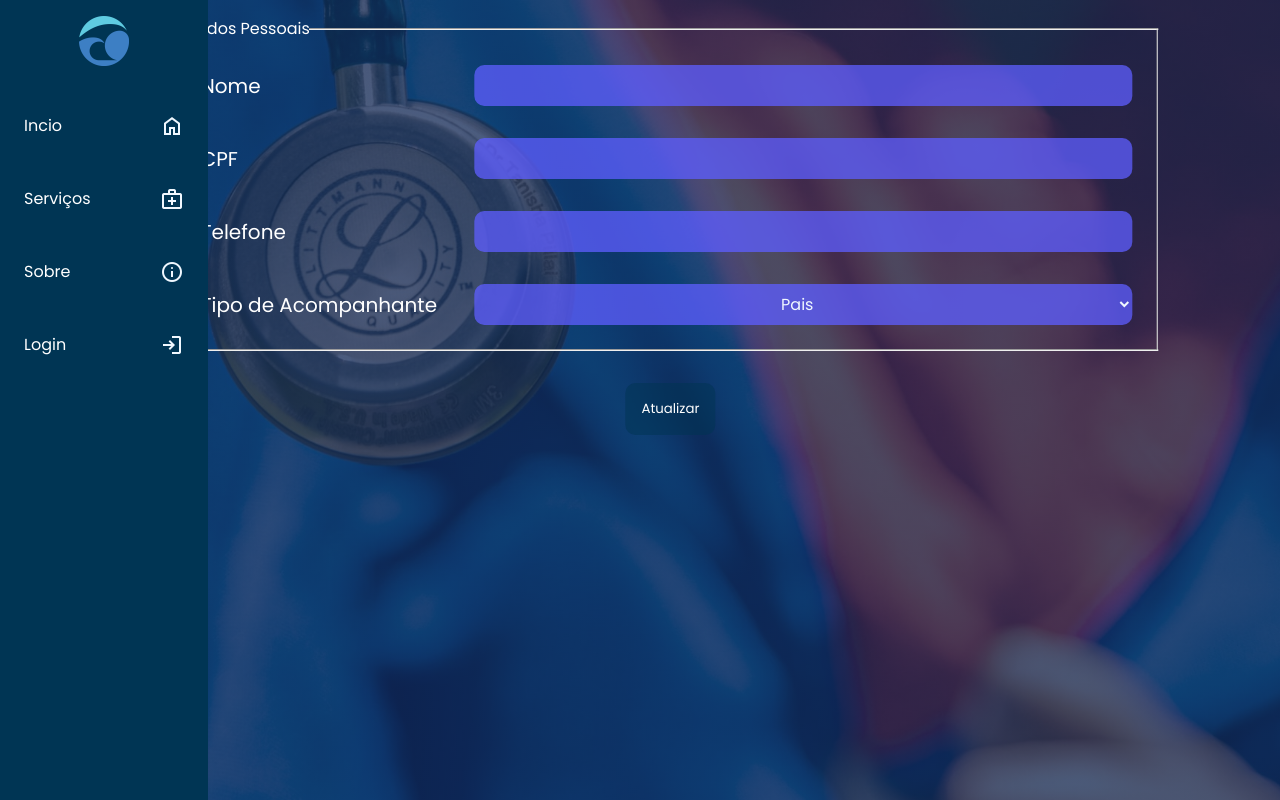
After one commit to lippekstro/hipocrates, a PHP site: page /views/editar_acompanhante.php?id_acompanhante=1 in a window 1280 px wide. The commit adds this page. Run offline with PHP 8.4, Linux system fonts and the light colour scheme; data that the repository does not hold is empty.

Commit message:
editar e deletar acompanhante

```diff
--- a/models/acompanhante.php
+++ b/models/acompanhante.php
@@ -63,14 +63,13 @@ class Acompanhante
 
     public function editar()
     {
-        $query = "UPDATE acompanhante SET nome = :nome, cpf = :cpf, telefone = :telefone, tipo = :tipo, id_paciente = :id_paciente WHERE id_acompanhante = :id_acompanhante";
+        $query = "UPDATE acompanhante SET nome = :nome, cpf = :cpf, telefone = :telefone, tipo = :tipo WHERE id_acompanhante = :id_acompanhante";
         $conexao = Conexao::conectar();
         $stmt = $conexao->prepare($query);
         $stmt->bindValue(":nome", $this->nome);
         $stmt->bindValue(":cpf", $this->cpf);
         $stmt->bindValue(":telefone", $this->telefone);
         $stmt->bindValue(":tipo", $this->tipo);
-        $stmt->bindValue(":id_paciente", $this->id_paciente);
         $stmt->bindValue(":id_acompanhante", $this->id_acompanhante);
         $stmt->execute();
     }
--- a/views/acompanhante_cad.php
+++ b/views/acompanhante_cad.php
@@ -1,5 +1,6 @@
 <?php
 require_once $_SERVER["DOCUMENT_ROOT"] . "/hipocrates/templates/cabecalho.php"
+
 ?>
 
 <section id="section-cad-acompanhante">
--- /dev/null
+++ b/views/editar_acompanhante.php
@@ -0,0 +1,51 @@
+<?php
+require_once $_SERVER["DOCUMENT_ROOT"] . "/hipocrates/templates/cabecalho.php";
+require_once $_SERVER["DOCUMENT_ROOT"] . "/hipocrates/models/acompanhante.php";
+
+try {
+    $acompanhante = new Acompanhante($_GET['id_acompanhante']);
+} catch (Exception $e) {
+    echo $e->getMessage();
+}
+?>
+
+<section id="section-cad-acompanhante">
+    <form action="/hipocrates/controllers/edit_acompanhante.php" method="post" enctype="multipart/form-data" id="cad-user">
+        <fieldset>
+            <legend>Dados Pessoais</legend>
+            <input type="hidden" name="id_acompanhante" value="<?= $acompanhante->id_acompanhante ?>">
+            <div class="form-item">
+                <label for="nome">Nome</label>
+                <input type="text" name="nome" id="nome" value="<?= $acompanhante->nome ?>" required>
+            </div>
+
+            <div class="form-item">
+                <label for="cpf">CPF</label>
+                <input type="text" name="cpf" id="cpf" value="<?= $acompanhante->cpf ?>" required>
+            </div>
+
+            <div class="form-item">
+                <label for="telefone">Telefone</label>
+                <input type="text" name="telefone" id="telefone" value="<?= $acompanhante->telefone ?>" required>
+            </div>
+
+            <div class="form-item">
+                <label for="tipo">Tipo de Acompanhante</label>
+                <select name="tipo" id="tipo">
+                    <option value="pais" <?= ($acompanhante->tipo == 'pais') ? 'selected' : '' ?>>Pais</option>
+                    <option value="conjuges" <?= ($acompanhante->tipo == 'conjuges') ? 'selected' : '' ?>>Cônjuges</option>
+                    <option value="irmaos" <?= ($acompanhante->tipo == 'irmaos') ? 'selected' : '' ?>>Irmãos</option>
+                    <option value="filhos" <?= ($acompanhante->tipo == 'filhos') ? 'selected' : '' ?>>Filhos</option>
+                    <option value="outros" <?= ($acompanhante->tipo == 'outros') ? 'selected' : '' ?>>Outros</option>
+                </select>
+            </div>
+        </fieldset>
+        <button type="submit">
+            Atualizar
+        </button>
+    </form>
+</section>
+
+<?php
+require_once $_SERVER["DOCUMENT_ROOT"] . "/hipocrates/templates/rodape.php"
+?>
```
Also changed, not shown: controllers/del_acompanhante.php (added, +14 -0 lines), controllers/edit_acompanhante.php (added, +21 -0 lines), models/consulta.php (+22 -0 lines), views/perfil.php (+25 -0 lines).
